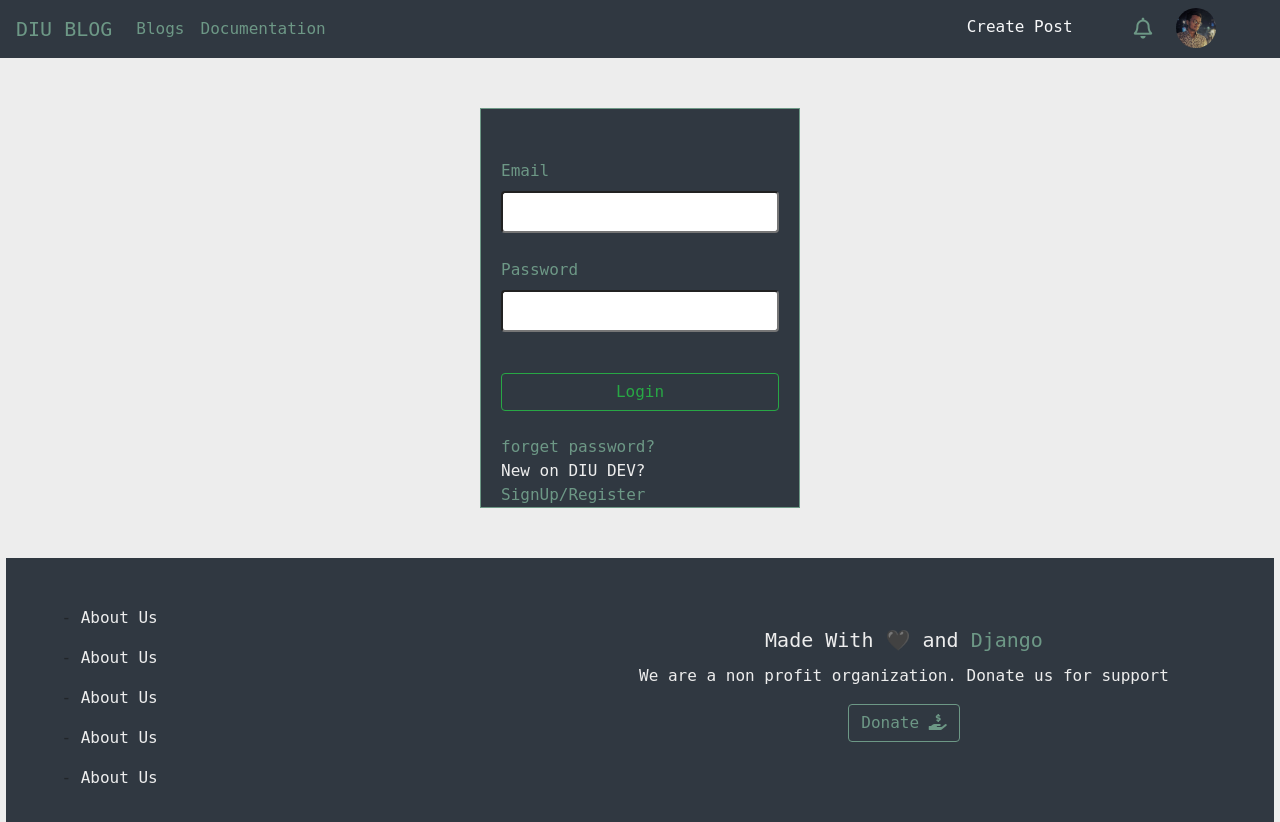
After one commit to Miskat-UL/mi_dev_blogs, a Django app: page /login/ in a window 1280 px wide. The commit adds this page. Run offline with Django 3.2, Linux system fonts and the light colour scheme; some libraries are stand-ins or nearby versions.

Commit message:
login page update

```diff
--- a/blogs/urls.py
+++ b/blogs/urls.py
@@ -6,5 +6,6 @@ urlpatterns = [
     path('news/<int:pk>', views.home2, name='news'),
     path('likes/<int:pk>', views.get_likes, name='likes'),
     path('author/<int:pk>', views.home3, name='author'),
-    path('write_blog/', views.blog_write, name="blog_create")
+    path('write_blog/', views.blog_write, name="blog_create"),
+    path('login/', views.login_page, name="login")
 ]
--- a/blogs/views.py
+++ b/blogs/views.py
@@ -1,5 +1,10 @@
 from django.shortcuts import render, redirect
 from .models import Blog,Author
+
+
+def login_page(request):
+    context = {}
+    return render(request, 'blogs/login.html')
 
 
 def home(request):
--- /dev/null
+++ b/static/css/login.css
@@ -0,0 +1,147 @@
+body{
+    background-color: #EDEDED;
+
+    font-family: monospace;
+}
+
+
+
+
+
+
+/* navbar css */
+.navbar{
+    background-color: #303841;
+}
+.navbar a{
+    color: #6D9886;
+}
+.nav-link,.dropdown-menu{
+    color: #DA0037;
+}
+.nav-link:hover{
+    color: #EDEDED;
+}
+.fa-bell{
+    font-size: 21px;
+    line-height: 2;
+    }
+
+
+
+/* main code starts */
+
+main{
+    margin-top: 50px;
+    margin-bottom: 50px;
+}
+
+.login_main{
+    width: 50%;
+    margin: 0 auto;
+}
+
+.login_main form{
+    width: 50%;
+    padding: 20px;
+    padding-top: 50px;
+    padding-bottom: 50px;
+    border: 1px solid #6D9886;
+    margin: 0 auto;
+    height: 400px;
+    background-color: #303841;
+
+}
+
+
+.inp1:not(:last-child){
+    margin-bottom: 25px;
+}
+
+.inp{
+
+    padding: 7px 0;
+    padding-left: 5px;
+    border-radius: 4px;
+}
+.inp:focus{
+    outline: none;
+    border: 4px solid #6D9886;
+}
+label{
+    color: #6D9886;
+}
+
+.conf_sec a{
+    color: #6D9886;
+}
+.conf_sec p{
+    color: #EDEDED;
+}
+
+
+
+
+
+
+
+
+
+
+
+
+
+
+
+
+
+
+
+
+
+
+
+
+
+
+
+
+/* footer css code */
+
+.foot{
+    background-color: #303841;
+    max-width: 99%;
+    margin: 0 auto;
+
+}
+
+.footer_left li{
+    list-style-type: none;
+}
+
+.footer_link{
+    text-decoration: none;
+    color: #EDEDED;
+
+}
+.django{
+    color: #6D9886;
+}
+.btn_footer{
+    border: 1px solid #6D9886;
+    color: #6D9886;
+}
+.btn_footer:hover{
+    background-color: #6D9886;
+    color: white;
+}
+.donate_sec{
+    position: relative;
+    top: 50px;
+    background-color: transparent;
+    color: #EDEDED;
+    border: none;
+}
+.donate_sec_1{
+    border: none;
+}
--- /dev/null
+++ b/templates/blogs/login.html
@@ -0,0 +1,177 @@
+{% load static %}
+<!DOCTYPE html>
+<html lang="en">
+<head>
+    <meta charset="UTF-8">
+    <meta http-equiv="X-UA-Compatible" content="IE=edge">
+    <meta name="viewport" content="width=device-width, initial-scale=1.0">
+    <link
+    rel="stylesheet"
+    href="https://stackpath.bootstrapcdn.com/bootstrap/4.1.1/css/bootstrap.min.css"
+    integrity="sha384-WskhaSGFgHYWDcbwN70/dfYBj47jz9qbsMId/iRN3ewGhXQFZCSftd1LZCfmhktB"
+    crossorigin="anonymous"
+  />
+  <link
+    rel="stylesheet"
+    href="https://use.fontawesome.com/releases/v5.15.3/css/all.css"
+    integrity="sha384-SZXxX4whJ79/gErwcOYf+zWLeJdY/qpuqC4cAa9rOGUstPomtqpuNWT9wdPEn2fk"
+    crossorigin="anonymous"
+  />
+  <link rel="stylesheet" href={% static "css/login.css" %}>
+    <title>Login</title>
+</head>
+<body>
+
+    <!-- navbar code starts -->
+    <nav class="navbar navbar-expand-lg navbar-custom">
+        <a class="navbar-brand" href="#">DIU BLOG</a>
+        <button
+          class="navbar-toggler"
+          type="button"
+          data-toggle="collapse"
+          data-target="#navbarSupportedContent"
+          aria-controls="navbarSupportedContent"
+          aria-expanded="false"
+          aria-label="Toggle navigation"
+        >
+          <span class="navbar-toggler-icon"></span>
+        </button>
+
+        <div
+          class="collapse navbar-collapse nav_links"
+          id="navbarSupportedContent"
+        >
+          <ul class="navbar-nav mr-auto">
+            <li class="nav-item active">
+              <a class="nav-link" href="#" selected
+                >Blogs <span class="sr-only">(current)</span></a
+              >
+            </li>
+            <li class="nav-item">
+              <a class="nav-link" href="#">Documentation</a>
+            </li>
+            <!-- <li class="nav-item dropdown">
+                <a class="nav-link dropdown-toggle" href="#" id="navbarDropdown" role="button" data-toggle="dropdown" aria-haspopup="true" aria-expanded="false">
+                  Dropdown
+                </a>
+                <div class="dropdown-menu" aria-labelledby="navbarDropdown">
+                  <a class="dropdown-item" href="#">Action</a>
+                  <a class="dropdown-item" href="#">Another action</a>
+                  <div class="dropdown-divider"></div>
+                  <a class="dropdown-item" href="#">Something else here</a>
+                </div>
+              </li> -->
+            <!-- <li class="nav-item">
+                <a class="nav-link disabled" href="#">Disabled</a>
+              </li> -->
+          </ul>
+
+          <div class="d-flex profile_sec">
+            <div class="mr-5">
+              <a href="#" class="btn text-light btn_post">Create Post</a>
+            </div>
+            <div class="mr-4">
+              <a href="#"><i class="far fa-bell"></i></a>
+            </div>
+            <div class="mr-5">
+              <a href="#">
+                <img
+                  src={% static "images/tofayel.jpg" %}
+                  width="40px"
+                  class="rounded-circle"
+                  alt=""
+                />
+              </a>
+            </div>
+          </div>
+        </div>
+      </nav>
+      <!-- navbar code ends -->
+
+      <!-- main code starts -->
+
+      <main>
+        <div class="login_main">
+
+            <form action="">
+                <div class="d-flex flex-column inp1">
+                    <label for="email">Email</label>
+                    <input type="text" name="email" id="email" class="inp">
+                </div>
+                <div class="d-flex flex-column inp1">
+                    <label for="password">Password</label>
+                    <input type="password" name="email" id="password" class="inp">
+                </div>
+                <div class="">
+                    <input type="submit" class="w-100 mt-3 btn btn-outline-success" value="Login">
+                </div>
+                <div class="conf_sec mt-4">
+                    <a href="">forget password?</a>
+                <p>New on DIU DEV? <a href="">SignUp/Register</a></p>
+                </div>
+
+            </form>
+
+        </div>
+      </main>
+
+
+
+
+
+
+
+
+
+
+
+
+
+
+      <!-- footer section start -->
+
+
+      <footer class="row foot">
+        <div class="col-md-5">
+          <div class="d-flex flex-column">
+            <div class="footer_left">
+              <ul class="d-flex flex-column mt-5">
+                <li class="pb-3"><span>-</span> <a class="footer_link mr-3" href="">About Us</a></li>
+                <li class="pb-3"><span>-</span> <a class="footer_link" href="">About Us</a></li>
+                <li class="pb-3"><span>-</span> <a class="footer_link" href="">About Us</a></li>
+                <li class="pb-3"><span>-</span> <a class="footer_link" href="">About Us</a></li>
+                <li class="pb-3"><span>-</span> <a class="footer_link" href="">About Us</a></li>
+              </ul>
+            </div>
+        </div>
+        </div>
+        <div class="col-md-7 donate_sec_1">
+          <div class="card text-center donate_sec ">
+            <div class="card-body ">
+              <h5 class="card-title">Made With 🖤 and <span class="django">Django</span></h5>
+              <p class="card-text">We are a non profit organization. Donate us for support</p>
+              <a href="#" class="btn btn_footer">Donate <span><i class="fas fa-hand-holding-usd"></i></span></a>
+            </div>
+          </div>
+        </div>
+
+
+      </footer>
+
+    <script
+    src="https://code.jquery.com/jquery-3.2.1.slim.min.js"
+    integrity="sha384-KJ3o2DKtIkvYIK3UENzmM7KCkRr/rE9/Qpg6aAZGJwFDMVNA/GpGFF93hXpG5KkN"
+    crossorigin="anonymous"
+  ></script>
+  <script
+    src="https://cdnjs.cloudflare.com/ajax/libs/popper.js/1.12.9/umd/popper.min.js"
+    integrity="sha384-ApNbgh9B+Y1QKtv3Rn7W3mgPxhU9K/ScQsAP7hUibX39j7fakFPskvXusvfa0b4Q"
+    crossorigin="anonymous"
+  ></script>
+  <script
+    src="https://maxcdn.bootstrapcdn.com/bootstrap/4.0.0/js/bootstrap.min.js"
+    integrity="sha384-JZR6Spejh4U02d8jOt6vLEHfe/JQGiRRSQQxSfFWpi1MquVdAyjUar5+76PVCmYl"
+    crossorigin="anonymous"
+  ></script>
+</body>
+</html>
--- a/templates/blogs/main_body.html
+++ b/templates/blogs/main_body.html
@@ -20,9 +20,7 @@
             SignUp/Login to stay with us! OR GO ANNONYMOUS 💀
         </p>
         <p class="lead">
-            <a class="btn btn_top btn-lg" href="#" role="button"
-            >SignUp/Login</a
-            >
+            <a class="btn btn_top btn-lg" href={% url 'login' %}>SignUp/Login</a>
         </p>
     </div>
     <hr class="my-4"/>
--- a/templates/blogs/navbar.html
+++ b/templates/blogs/navbar.html
@@ -1,4 +1,4 @@
-
+{% load static %}
     <nav class="navbar navbar-expand-lg navbar-custom">
       <a class="navbar-brand" href="#">DIU BLOG</a>
       <button
@@ -52,7 +52,7 @@
           <div class="mr-5">
             <a href="#">
               <img
-                src="images/tofayel.jpg"
+                src={% static "images/tofayel.jpg" %}
                 width="40px"
                 class="rounded-circle"
                 alt=""
```
Also changed, not shown: db.sqlite3.
